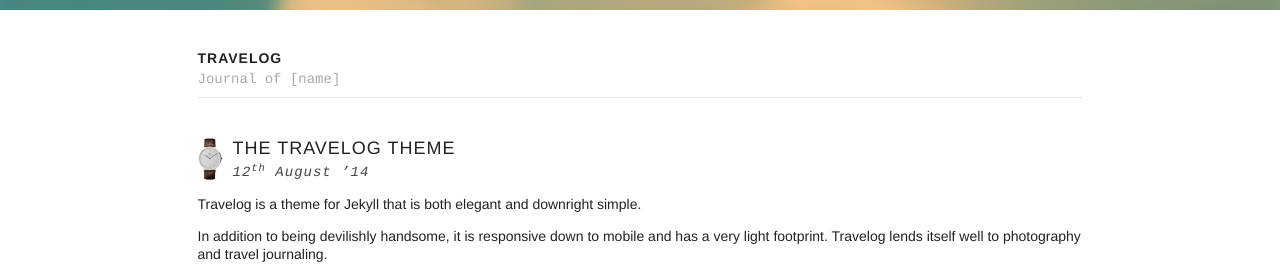
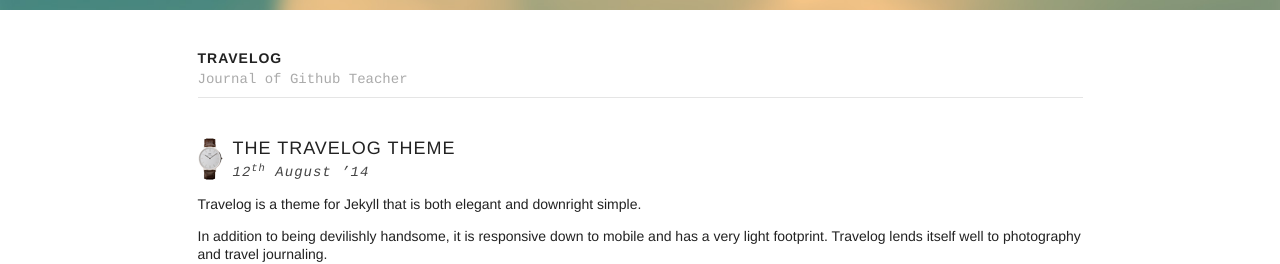
Before and after one commit to githubteacher/my-project, a Jekyll site: the page built from index.html, in a window 1280 px wide. Shown: the top 264 px of the page. Built offline with Jekyll 4.4.1, drawn with Linux system fonts in a browser that asks for light colours; the list of posts is cut into pages by our own code.

Commit message:
update config.yml

```diff
--- a/_config.yml
+++ b/_config.yml
@@ -1,12 +1,12 @@
 # Site settings
 title: Travelog
-subtitle: "Journal of [name]"
+subtitle: "Journal of Github Teacher"
 email: your-email@domain.com
 description: "Make the footer happy by entering a short description about yourself here"
 baseurl: ""
 url: "http://yourdomain.com"
 twitter_username: "rowanoulton"
-github_username:  "rowanoulton"
+github_username:  "githubteacher"
 instagram_username: "rowanoulton"
 
 # Build settings
```
